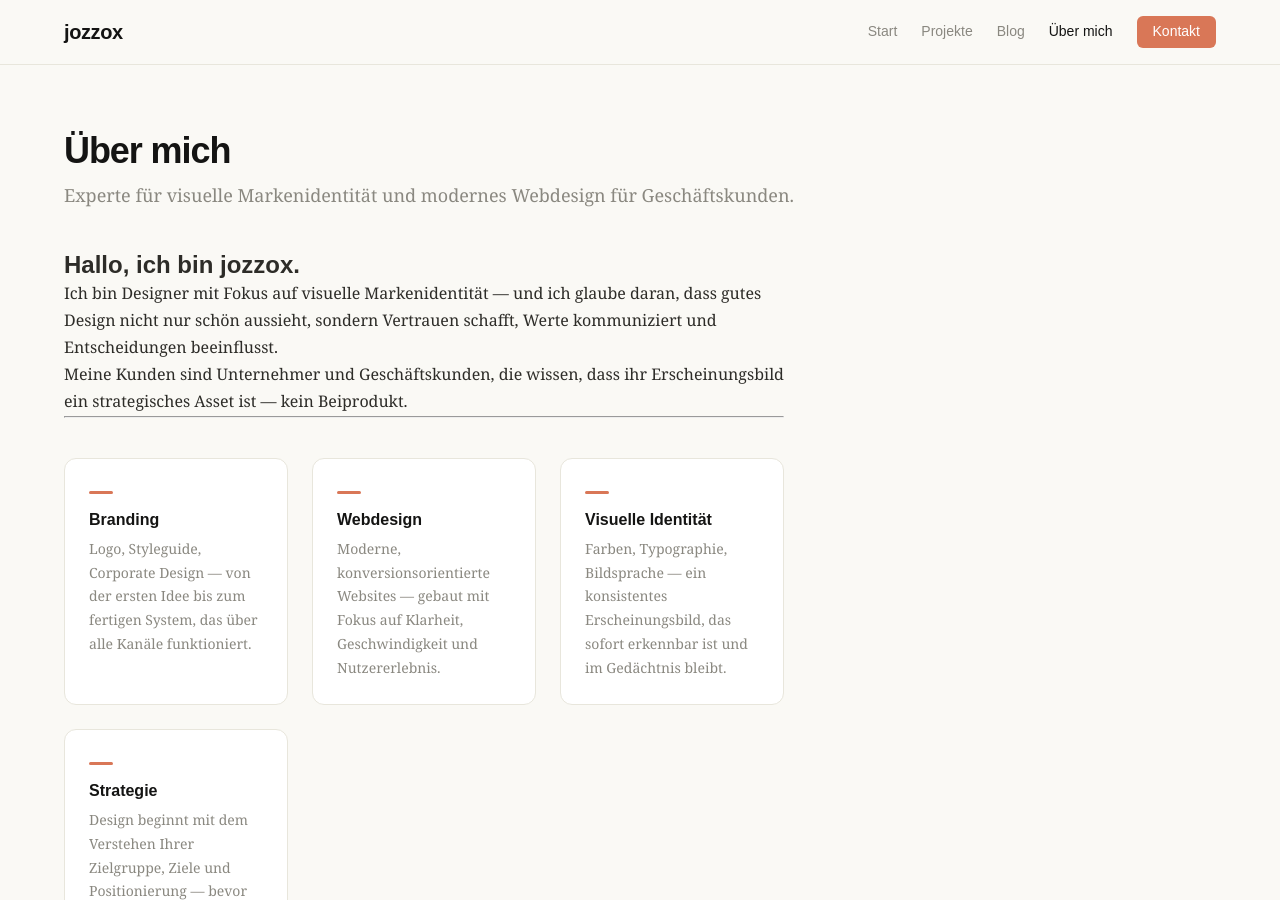
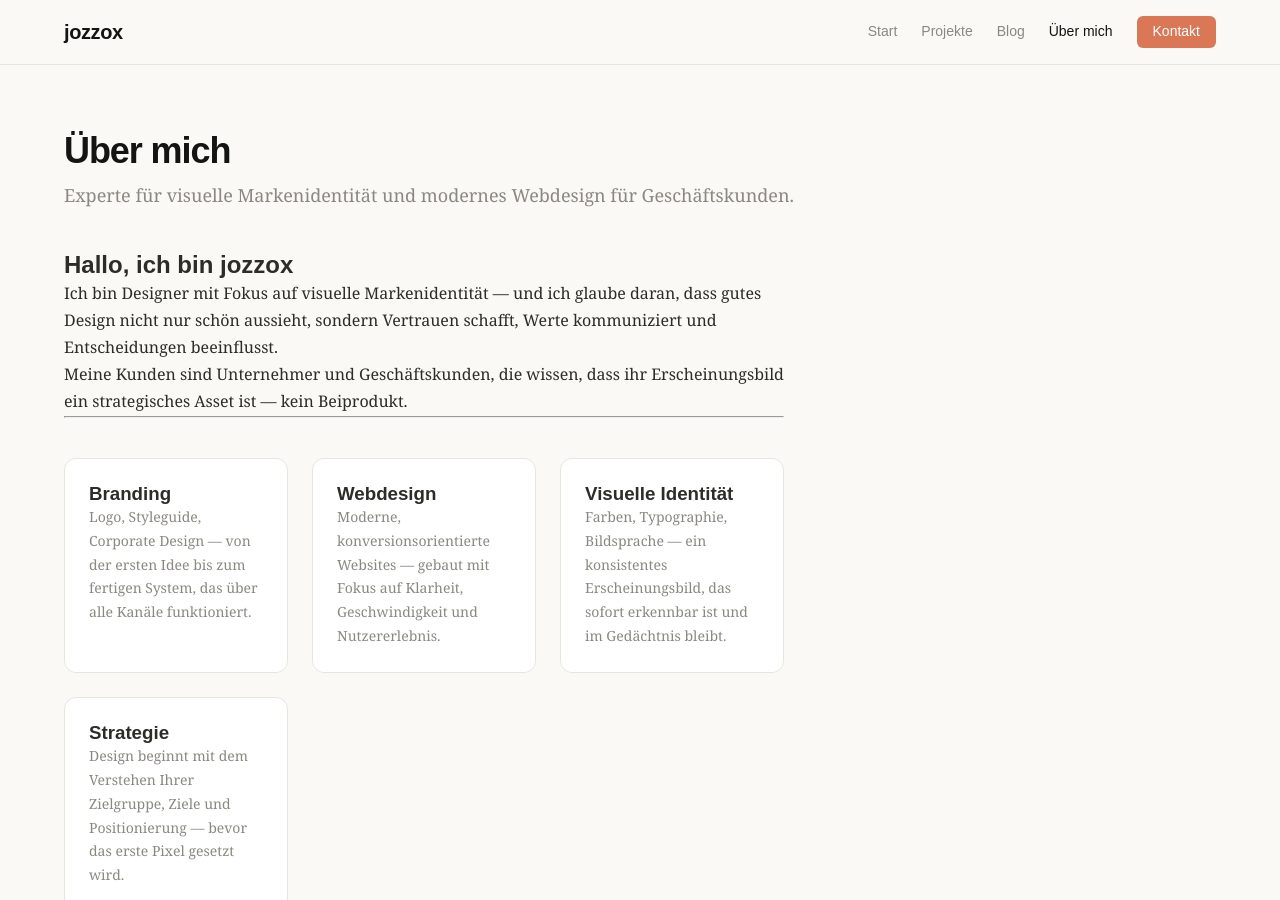
Before and after one commit to jozzox/jozzox.github.io, a Jekyll site: the page built from about.md, in a window 1280 px wide and 900 px high. Built offline with Jekyll 4.4.1, drawn with Linux system fonts in a browser that asks for light colours.

Commit message:
fix: audit errors — IAL, paginate, typo, categories
- about.md: Replace broken Kramdown IAL blocks with HTML divs for
  .skills-grid/.skill-card — classes were never applied due to blank
  lines; also normalises all skill headings to h3
- _config.yml: Remove unused jekyll-paginate plugin and paginate/
  paginate_path settings — blog.html uses site.posts directly
- signal-threshold.md: Fix palette entry f1f5f9° → #f1f5f9 (missing
  hash prefix and stray degree symbol)
- 2026-02-01 post: category: → categories: [] for consistency

Co-Authored-By: Claude Sonnet 4.6 <noreply@anthropic.com>

```diff
--- a/_config.yml
+++ b/_config.yml
@@ -20,11 +20,7 @@ plugins:
   - jekyll-feed
   - jekyll-sitemap
   - jekyll-seo-tag
-  - jekyll-paginate
 
-# Blog pagination
-paginate: 6
-paginate_path: "/blog/page:num/"
 permalink: /blog/:year/:month/:day/:title/
 
 # Build settings
--- a/about.md
+++ b/about.md
@@ -5,7 +5,7 @@ description: "Experte für visuelle Markenidentität und modernes Webdesign für
 permalink: /about/
 ---
 
-## Hallo, ich bin jozzox.
+## Hallo, ich bin jozzox
 
 Ich bin Designer mit Fokus auf visuelle Markenidentität — und ich glaube daran, dass gutes Design nicht nur schön aussieht, sondern Vertrauen schafft, Werte kommuniziert und Entscheidungen beeinflusst.
 
@@ -15,23 +15,19 @@ Meine Kunden sind Unternehmer und Geschäftskunden, die wissen, dass ihr Erschei
 
 <div class="skills-grid">
   <div class="skill-card">
-    <div class="skill-card__accent"></div>
-    <h3 class="skill-card__title">Branding</h3>
+    <h3>Branding</h3>
     <p>Logo, Styleguide, Corporate Design — von der ersten Idee bis zum fertigen System, das über alle Kanäle funktioniert.</p>
   </div>
   <div class="skill-card">
-    <div class="skill-card__accent"></div>
-    <h3 class="skill-card__title">Webdesign</h3>
+    <h3>Webdesign</h3>
     <p>Moderne, konversionsorientierte Websites — gebaut mit Fokus auf Klarheit, Geschwindigkeit und Nutzererlebnis.</p>
   </div>
   <div class="skill-card">
-    <div class="skill-card__accent"></div>
-    <h3 class="skill-card__title">Visuelle Identität</h3>
+    <h3>Visuelle Identität</h3>
     <p>Farben, Typographie, Bildsprache — ein konsistentes Erscheinungsbild, das sofort erkennbar ist und im Gedächtnis bleibt.</p>
   </div>
   <div class="skill-card">
-    <div class="skill-card__accent"></div>
-    <h3 class="skill-card__title">Strategie</h3>
+    <h3>Strategie</h3>
     <p>Design beginnt mit dem Verstehen Ihrer Zielgruppe, Ziele und Positionierung — bevor das erste Pixel gesetzt wird.</p>
   </div>
 </div>
@@ -45,6 +41,7 @@ Ich arbeite strukturiert, direkt und lösungsorientiert. Jedes Projekt beginnt m
 Kein endloses Hin und Her. Kein Design-by-Committee. Sondern: klare Entscheidungen, begründet durch Strategie und Handwerk.
 
 **Was das für Sie bedeutet:**
+
 - Schnelle Ergebnisse durch klare Prozesse
 - Transparente Kommunikation in jeder Phase
 - Designs, die Ihre Zielgruppe ansprechen — nicht den Zeitgeist
```
Also changed, not shown: _posts/2026-02-01-was-ist-visuelle-markenidentitaet.md (+1 -1 lines), _projects/signal-threshold.md (+1 -1 lines).
